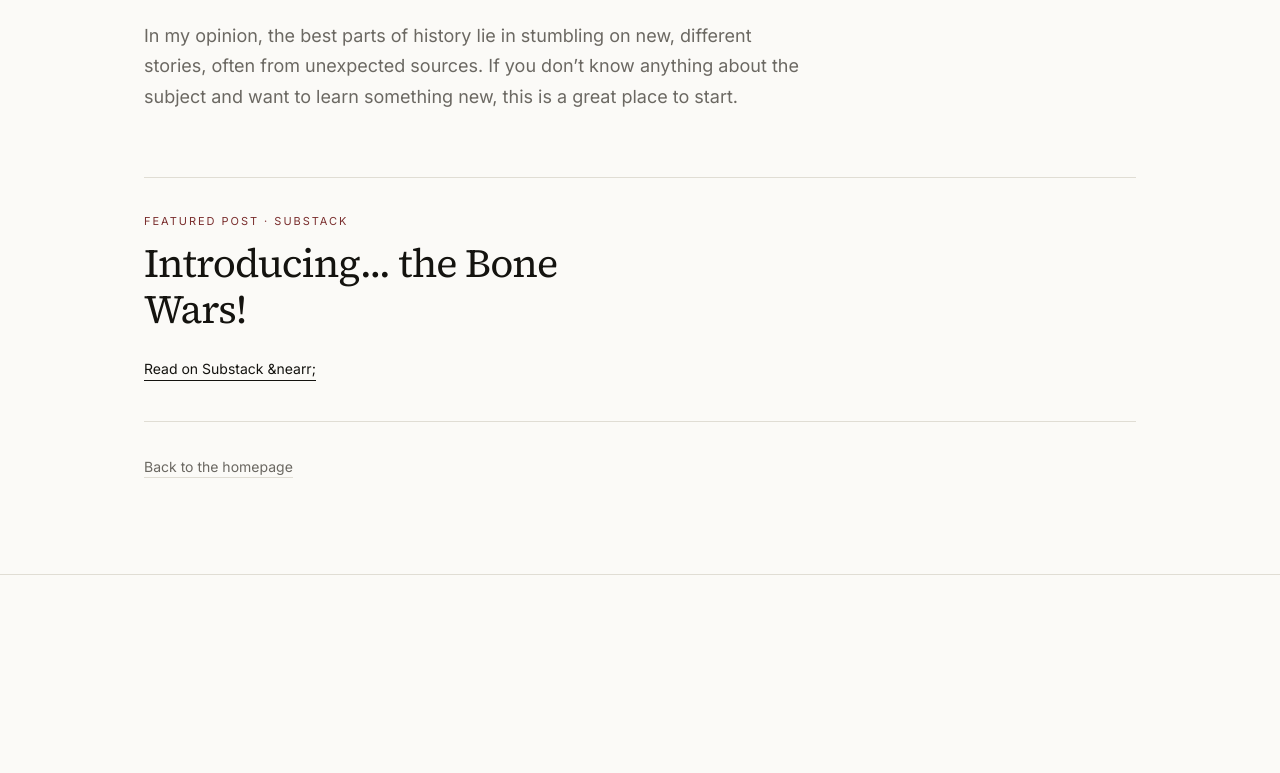
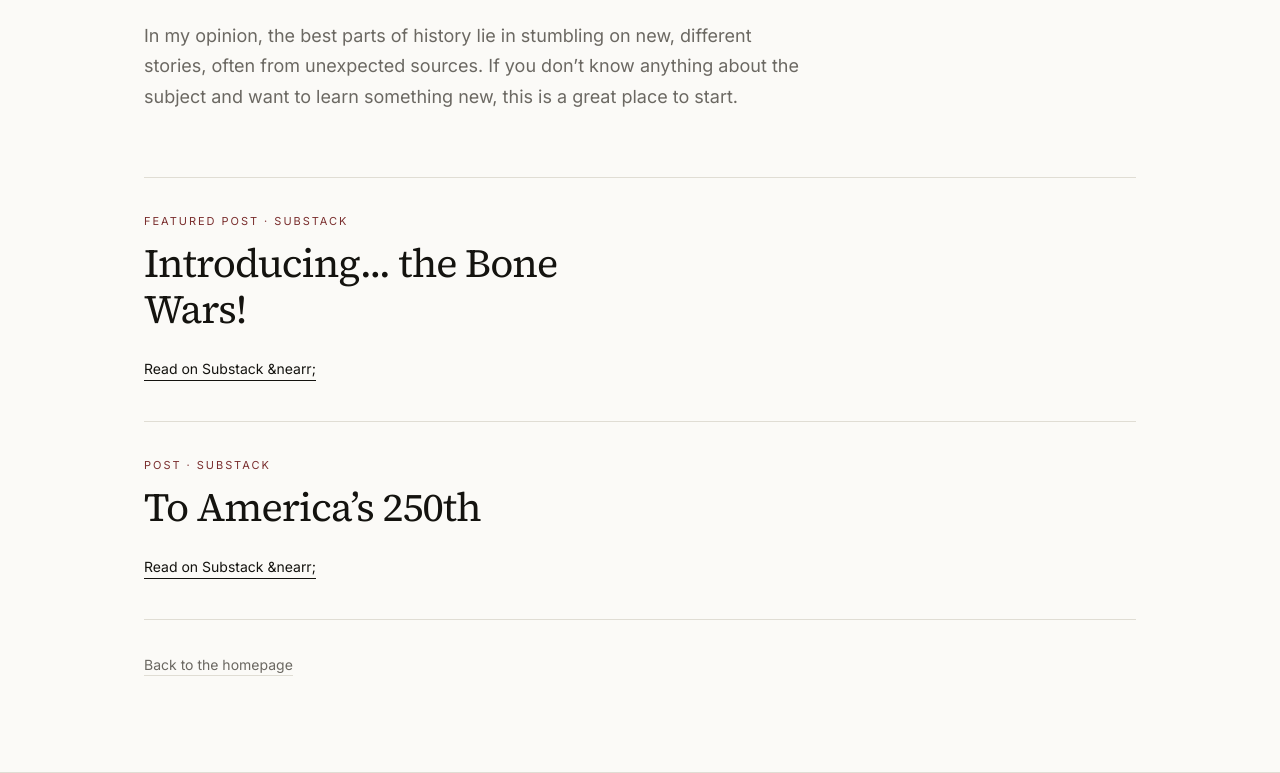
Before and after one commit to anushkagarg100/historyteen, a Next.js app: page /blog in a window 1280 px wide. Shown: the part 473-1246 px from the top of the page. Before the commit the page ends 1048 px from the top, so only its background shows below. Built offline with nearby package versions, Linux system fonts and the light colour scheme.

Commit message:
Add America 250th blog post

```diff
--- a/app/blog/page.tsx
+++ b/app/blog/page.tsx
@@ -44,6 +44,27 @@ export default function BlogPage() {
                 Read on Substack &nearr;
               </a>
             </article>
+
+            <article className={styles.blogPost}>
+              <p className={styles.kicker}>Post &middot; Substack</p>
+              <h2>
+                <a
+                  href="https://anushkagargwrites.substack.com/p/to-americas-250th"
+                  target="_blank"
+                  rel="noreferrer"
+                >
+                  To America&rsquo;s 250th
+                </a>
+              </h2>
+              <a
+                className={styles.competitionLink}
+                href="https://anushkagargwrites.substack.com/p/to-americas-250th"
+                target="_blank"
+                rel="noreferrer"
+              >
+                Read on Substack &nearr;
+              </a>
+            </article>
           </section>
 
           <Link className={styles.backLink} href="/">
```
